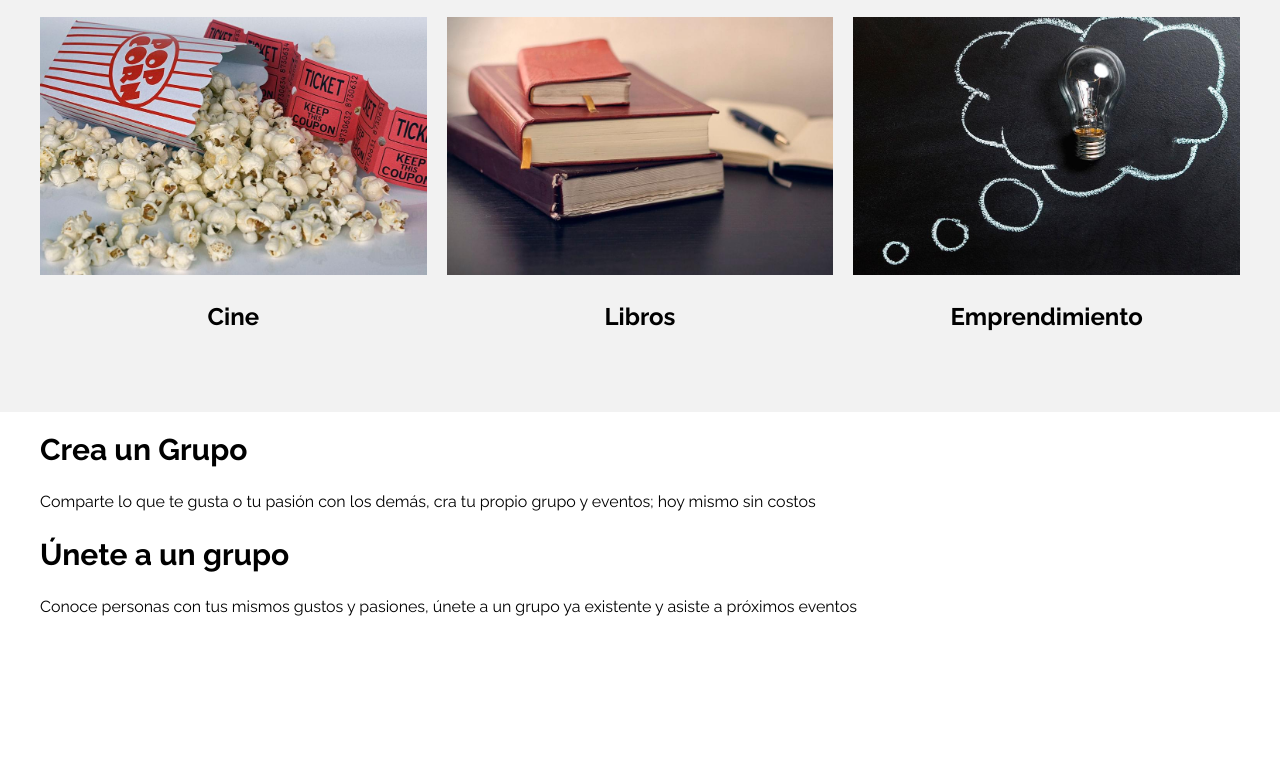
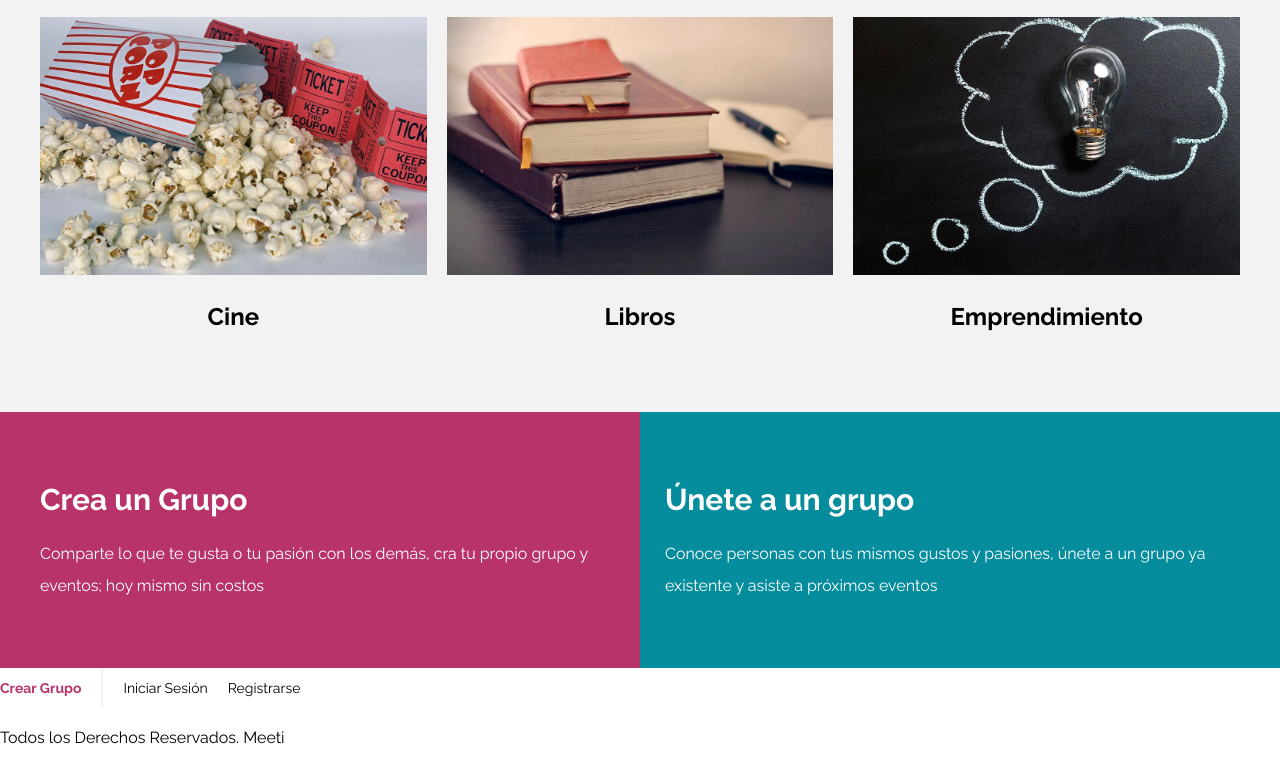
Before and after one commit to sebaa-loda/Meeti, a website: page index.html in a window 1280 px wide. Shown: the part 2827-3596 px from the top of the page. Before the commit the page ends 3465 px from the top, so only its background shows below. Drawn offline with Linux system fonts and the light colour scheme.

Commit message:
end grupos

```diff
--- a/index.html
+++ b/index.html
@@ -273,21 +273,34 @@
     </section>
 
     <section class="grupos">
-        <div class="grupos__grid contenedor">
-            <div class="grupo__bloque">
-                <h3 class="grupo__heading">
-                    Crea un Grupo
-                </h3>
-                <p class="grupo__texto">Comparte lo que te gusta o tu pasión con los demás, cra tu propio grupo y eventos; hoy mismo sin costos</p>
-            </div>
+      <div class="grupos__grid contenedor">
+        <div class="grupos__bloque">
+          <h3 class="grupos__heading">Crea un Grupo</h3>
+          <p class="grupos__texto">
+            Comparte lo que te gusta o tu pasión con los demás, cra tu propio
+            grupo y eventos; hoy mismo sin costos
+          </p>
+        </div>
 
-            <div class="grupo__bloque">
-                <h3 class="grupo__heading">
-                    Únete a un grupo
-                </h3>
-                <p class="grupo__texto">Conoce personas con tus mismos gustos y pasiones, únete a un grupo ya existente y asiste a próximos eventos</p>
-            </div>
+        <div class="grupos__bloque">
+          <h3 class="grupos__heading">Únete a un grupo</h3>
+          <p class="grupos__texto">
+            Conoce personas con tus mismos gustos y pasiones, únete a un grupo
+            ya existente y asiste a próximos eventos
+          </p>
         </div>
+      </div>
     </section>
+
+    <footer class="footer">
+      <nav class="navegacion">
+        <a href="#" class="navegacion__enlace navegacion__enlace--crear"
+          >Crear Grupo</a
+        >
+        <a href="#" class="navegacion__enlace">Iniciar Sesión</a>
+        <a href="#" class="navegacion__enlace">Registrarse</a>
+      </nav>
+      <p class="footer__copyright">Todos los Derechos Reservados. Meeti</p>
+    </footer>
   </body>
 </html>
--- /dev/null
+++ b/src/scss/ui/contenido/_grupos.scss
@@ -0,0 +1,29 @@
+@use 'base/variables' as v;
+@use 'base/mixins' as m;
+
+.grupos{
+  color: v.$blanco;
+  padding: 5rem 0;
+  background-image: linear-gradient(to bottom, v.$primario 0%, v.$primario 50%, v.$secundario 50%, v.$secundario 100%);
+
+  @include m.tablet{
+    background-image: linear-gradient(to right, v.$primario 0%, v.$primario 50%, v.$secundario 50%, v.$secundario 100%);
+  }
+
+  &__grid{
+    @include m.grid(1,5rem);
+
+    @include m.tablet{
+      @include m.grid(2,5rem);
+    }
+  }
+
+  &__heading{
+    font-size: 3rem;
+  }
+
+  &__texto{
+    color: v.$blanco;
+    line-height: 2;
+  }
+}
--- a/src/scss/ui/contenido/_index.scss
+++ b/src/scss/ui/contenido/_index.scss
@@ -2,3 +2,4 @@
 @forward 'busqueda';
 @forward 'eventos';
 @forward 'categorias';
+@forward 'grupos';
```
Also changed, not shown: build/css/app.css, 1 other file.
